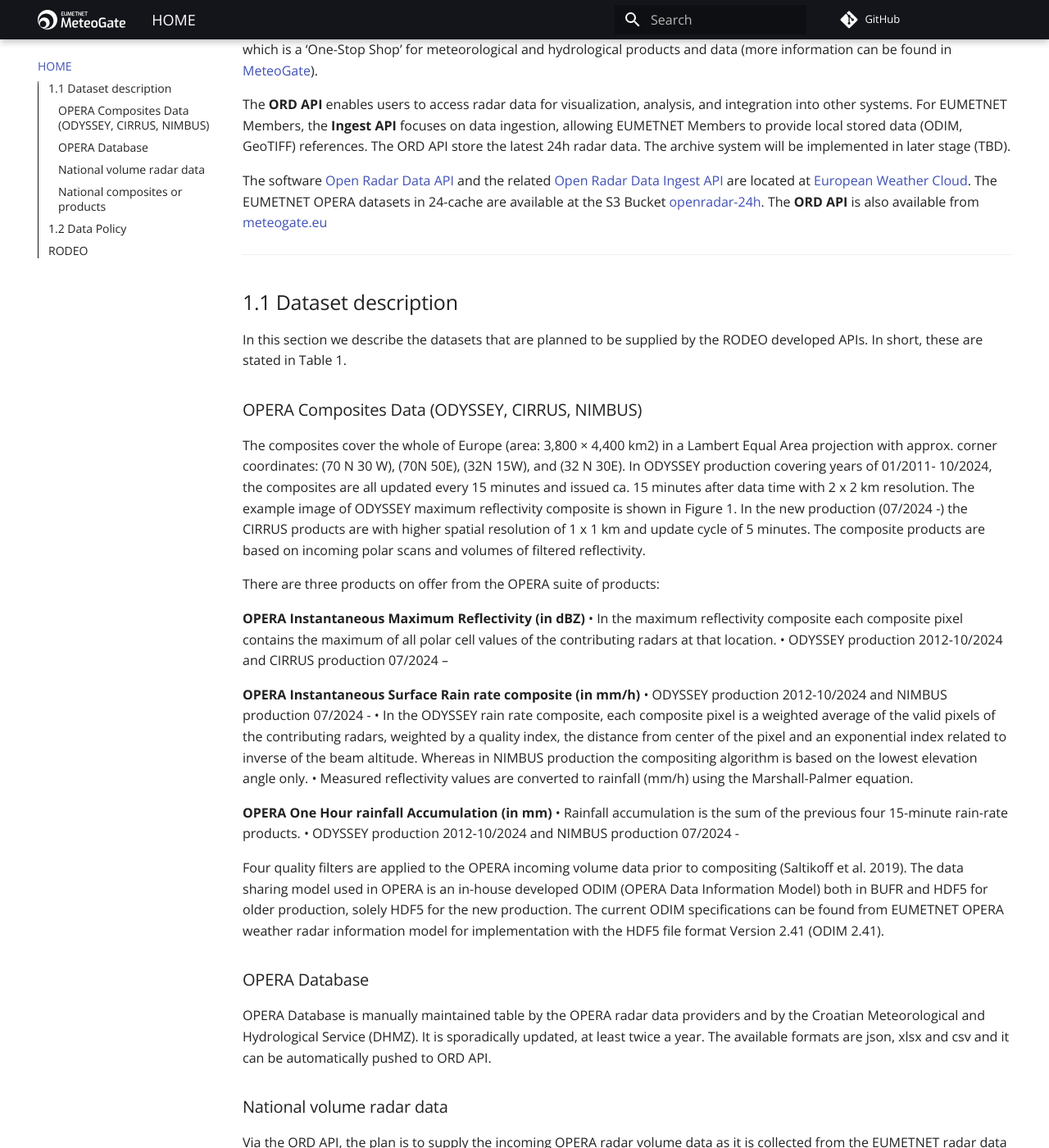
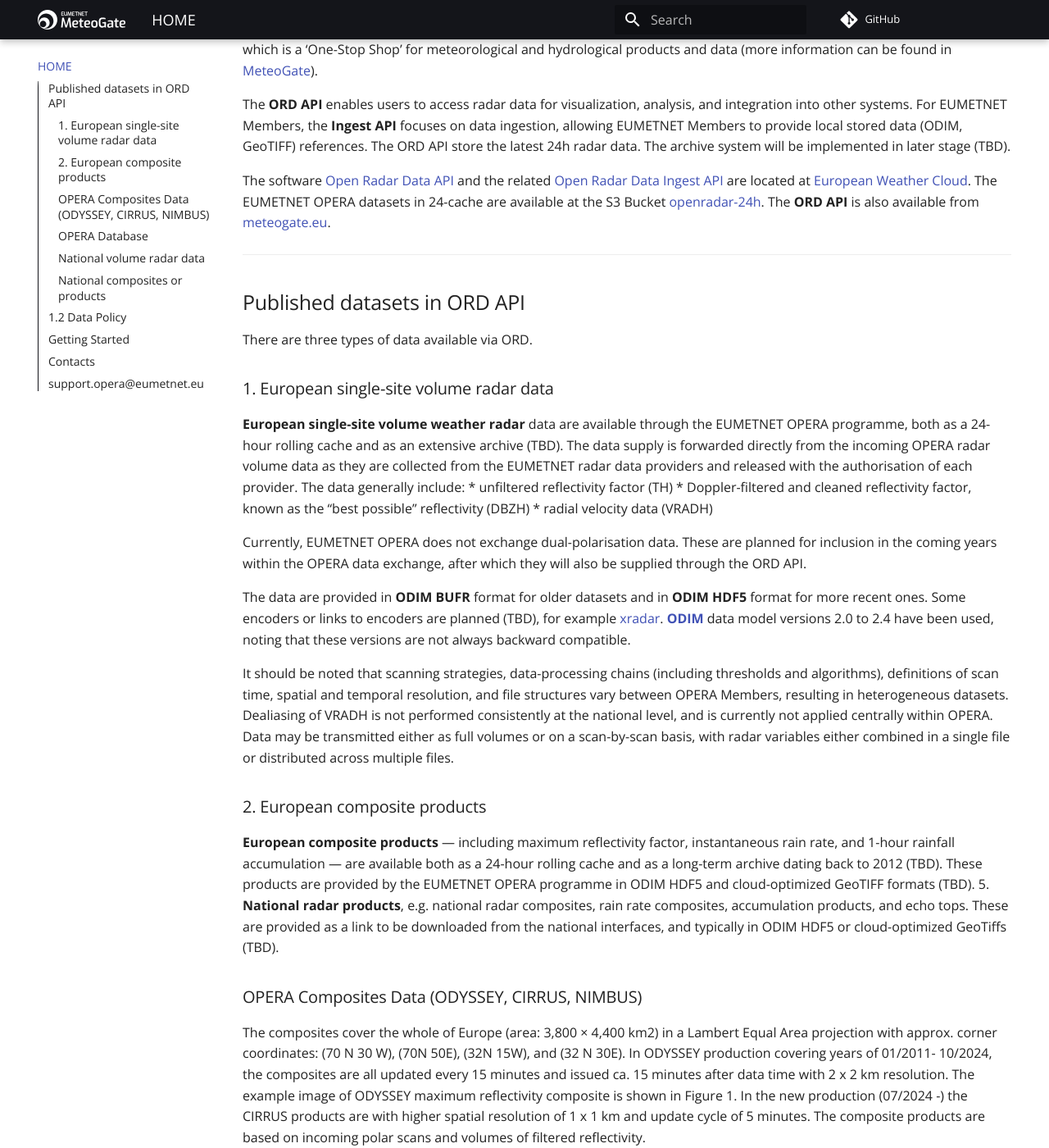
Before and after one commit to EUMETNET/openradardata-documentation, an MkDocs documentation site: the page built from docs/1-ORD-API-overview.md, in a window 1280 px wide and 1400 px high, scrolled down 442 px. Shown: the whole window at 82% size. Built offline with MkDocs 1.6.1 and Material for MkDocs 9.7.7, drawn with Linux system fonts in a browser that asks for light colours; comment, search, counter and statistics services are not loaded; some of the changed text lies outside the part shown.

Commit message:
Update 1-ORD-API-overview.md

```diff
--- a/docs/1-ORD-API-overview.md
+++ b/docs/1-ORD-API-overview.md
@@ -8,13 +8,30 @@
 
 The **ORD API** enables users to access radar data for visualization, analysis, and integration into other systems. For EUMETNET Members, the **Ingest API** focuses on data ingestion, allowing EUMETNET Members to provide local stored data (ODIM, GeoTIFF) references. The ORD API store the latest 24h radar data. The archive system will be implemented in later stage (TBD).
 
-The software [Open Radar Data API](https://radar.meteogate.eu/api/) and the related [Open Radar Data Ingest API](https://radar.meteogate.eu/ingest/) are located at [European Weather Cloud](https://europeanweather.cloud/). The EUMETNET OPERA datasets in 24-cache are available at the S3 Bucket [openradar-24h](https://s3.waw3-1.cloudferro.com/openradar-24h/). The **ORD API** is also available from [meteogate.eu](https://api.meteogate.eu/ord/edr)
-
+The software [Open Radar Data API](https://radar.meteogate.eu/api/) and the related [Open Radar Data Ingest API](https://radar.meteogate.eu/ingest/) are located at [European Weather Cloud](https://europeanweather.cloud/). The EUMETNET OPERA datasets in 24-cache are available at the S3 Bucket [openradar-24h](https://s3.waw3-1.cloudferro.com/openradar-24h/). The **ORD API** is also available from [meteogate.eu](https://api.meteogate.eu/ord/edr).
 
 ---
 
-## 1.1 Dataset description
-In this section we describe the datasets that are planned to be supplied by the RODEO developed APIs. In short, these are stated in Table 1.
+## Published datasets in ORD API
+There are three types of data available via ORD.
+### 1. European single-site volume radar data
+**European single-site volume weather radar** data are available through the EUMETNET OPERA programme, both as a 24-hour rolling cache and as an extensive archive (TBD). The data supply is forwarded directly from the incoming OPERA radar volume data as they are collected from the EUMETNET radar data providers and released with the authorisation of each provider. The data generally include:
+  * unfiltered reflectivity factor (TH)
+  * Doppler-filtered and cleaned reflectivity factor, known as the “best possible” reflectivity (DBZH)
+  * radial velocity data (VRADH)
+
+Currently, EUMETNET OPERA does not exchange dual-polarisation data. These are planned for inclusion in the coming years within the OPERA data exchange, after which they will also be supplied through the ORD API.
+
+The data are provided in **ODIM BUFR** format for older datasets and in **ODIM HDF5** format for more recent ones. Some encoders or links to encoders are planned (TBD), for example [xradar](https://github.com/openradar/xradar). **[ODIM](https://eumetnet.eu/wp-content/uploads/2021/07/ODIM_H5_v2.4.pdf)** data model versions 2.0 to 2.4 have been used, noting that these versions are not always backward compatible.
+
+It should be noted that scanning strategies, data-processing chains (including thresholds and algorithms), definitions of scan time, spatial and temporal resolution, and file structures vary between OPERA Members, resulting in heterogeneous datasets. Dealiasing of VRADH is not performed consistently at the national level, and is currently not applied centrally within OPERA. Data may be transmitted either as full volumes or on a scan-by-scan basis, with radar variables either combined in a single file or distributed across multiple files.
+
+### 2. European composite products
+**European composite products** — including maximum reflectivity factor, instantaneous rain rate, and 1-hour rainfall accumulation — are available both as a 24-hour rolling cache and as a long-term archive dating back to 2012 (TBD). These products are provided by the EUMETNET OPERA programme in ODIM HDF5 and cloud-optimized GeoTIFF formats (TBD).
+5. **National radar products**, e.g. national radar composites, rain rate composites, accumulation products, and echo tops. These are provided as a link to be downloaded from the national interfaces, and typically in ODIM HDF5 or cloud-optimized GeoTiffs (TBD).
+
+
+
 ### OPERA Composites Data (ODYSSEY, CIRRUS, NIMBUS)
 The composites cover the whole of Europe (area: 3,800 × 4,400 km2) in a Lambert Equal Area projection with approx. corner coordinates: (70 N 30 W), (70N 50E), (32N 15W), and (32 N 30E). In ODYSSEY production covering years of 01/2011- 10/2024, the composites are all updated every 15 minutes and issued ca. 15 minutes after data time with 2 x 2 km resolution. The example image of ODYSSEY maximum reflectivity composite is shown in Figure 1. In the new production (07/2024 -) the CIRRUS products are with higher spatial resolution of 1 x 1 km and update cycle of 5 minutes. The composite products are based on incoming polar scans and volumes of filtered reflectivity.
 
@@ -72,24 +89,8 @@
 
 A survey was conducted to assess the rights to share data via the ORD API and determine the applicable licensing terms. Most OPERA Members have agreed to share their data, with most opting for the CC BY 4.0 license.
 
-## RODEO
-
-The [RODEO project](https://rodeo-project.eu/) develops a user interface and Application Programming Interfaces (API) for accessing meteorological datasets declared as High Value Datasets (HVD) by the EU Implementing Regulation (EU) 2023/138 under the EU Open Data Directive (EU) 2019/1024. The project also fosters the engagement between data providers and data users for enhancing the understanding of technical solutions being available for sharing and accessing the HVD datasets.
 
 
-# Open Radar Data (ORD)
-
-The weather radar data is also considered as HVDs, and therefore, one of the goals of RODEO is to supply near real-time weather radar observations. The radar data will be published on both a message queue using [MQTT](https://mqtt.org/) and [EDR](https://ogcapi.ogc.org/edr/) compliant APIs. Metadata will also be made available through [OGC Records](https://ogcapi.ogc.org/records/) APIs. The system architecture is portable, scalable and modular for taking into account possible future extensions to existing networks and datasets. Diagrams of the system could be found here as [C4 diagrams](https://github.com/EUMETNET/openradardata-technical-architecture/tree/ingest/source/images/c4-container-openradar-wp6-user.png).
-
-
-
-
-
-## Published datasets in ORD
-There are three types of data available via ORD.
-1. **European single-site volume radar data** are available through the EUMETNET OPERA programme, both as a 24-hour rolling cache and as an extensive archive (TBD). The data are provided in BUFR format for older datasets and in ODIM HDF5 format for more recent ones.
-2. **European composite products** — including maximum reflectivity factor, instantaneous rain rate, and 1-hour rainfall accumulation — are available both as a 24-hour rolling cache and as a long-term archive dating back to 2012 (TBD). These products are provided by the EUMETNET OPERA programme in ODIM HDF5 and cloud-optimized GeoTIFF formats (TBD).
-3. **National radar products**, e.g. national radar composites, rain rate composites, accumulation products, and echo tops. These are provided as a link to be downloaded from the national interfaces, and typically in ODIM HDF5 or cloud-optimized GeoTiffs (TBD).
 
 ---
 ## Getting Started
```
